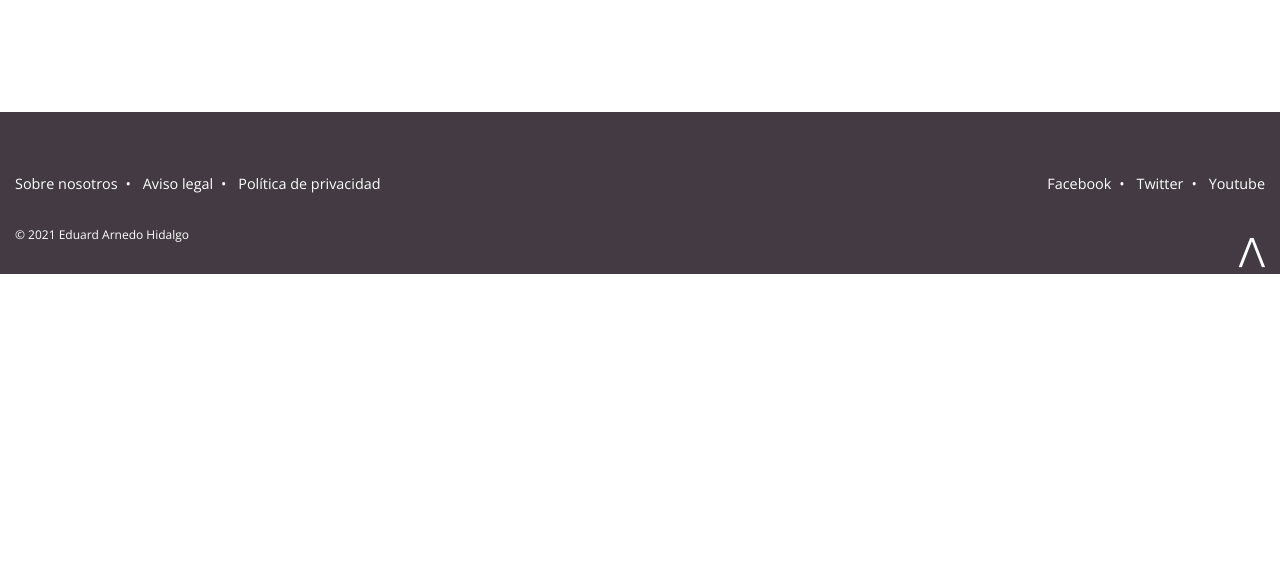
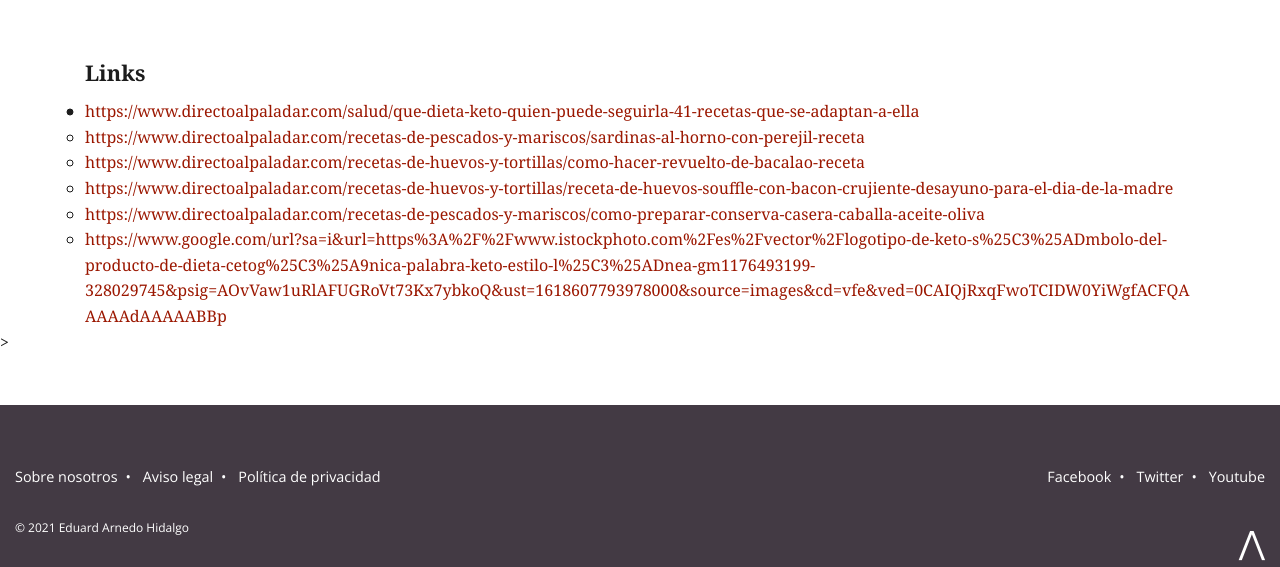
Before and after one commit to eah1/project-web, a website built with Parcel: page src/web/links.html in a window 1280 px wide. Shown: the part 251-818 px from the top of the page. Built offline with nearby package versions, Linux system fonts and the light colour scheme.

Commit message:
Complete links and description

```diff
--- a/src/web/links.html
+++ b/src/web/links.html
@@ -22,10 +22,23 @@
             </nav>
         </header>
     </div>
-    <main id="main" class="home">
-
+    <main id="main">
+        <div class="container">
+            <h3>Links</h3>
+            <ul>
+                <li>
+                    <ul>
+                        <li><a href="https://www.directoalpaladar.com/salud/que-dieta-keto-quien-puede-seguirla-41-recetas-que-se-adaptan-a-ella">https://www.directoalpaladar.com/salud/que-dieta-keto-quien-puede-seguirla-41-recetas-que-se-adaptan-a-ella</a></li>
+                        <li><a href="https://www.directoalpaladar.com/recetas-de-pescados-y-mariscos/sardinas-al-horno-con-perejil-receta">https://www.directoalpaladar.com/recetas-de-pescados-y-mariscos/sardinas-al-horno-con-perejil-receta</a></li>
+                        <li><a href="https://www.directoalpaladar.com/recetas-de-huevos-y-tortillas/como-hacer-revuelto-de-bacalao-receta">https://www.directoalpaladar.com/recetas-de-huevos-y-tortillas/como-hacer-revuelto-de-bacalao-receta</a></li>
+                        <li><a href="https://www.directoalpaladar.com/recetas-de-huevos-y-tortillas/receta-de-huevos-souffle-con-bacon-crujiente-desayuno-para-el-dia-de-la-madre">https://www.directoalpaladar.com/recetas-de-huevos-y-tortillas/receta-de-huevos-souffle-con-bacon-crujiente-desayuno-para-el-dia-de-la-madre</a></li>
+                        <li><a href="https://www.directoalpaladar.com/recetas-de-pescados-y-mariscos/como-preparar-conserva-casera-caballa-aceite-oliva">https://www.directoalpaladar.com/recetas-de-pescados-y-mariscos/como-preparar-conserva-casera-caballa-aceite-oliva</a></li>
+                        <li><a href="https://www.google.com/url?sa=i&url=https%3A%2F%2Fwww.istockphoto.com%2Fes%2Fvector%2Flogotipo-de-keto-s%25C3%25ADmbolo-del-producto-de-dieta-cetog%25C3%25A9nica-palabra-keto-estilo-l%25C3%25ADnea-gm1176493199-328029745&psig=AOvVaw1uRlAFUGRoVt73Kx7ybkoQ&ust=1618607793978000&source=images&cd=vfe&ved=0CAIQjRxqFwoTCIDW0YiWgfACFQAAAAAdAAAAABBp">https://www.google.com/url?sa=i&url=https%3A%2F%2Fwww.istockphoto.com%2Fes%2Fvector%2Flogotipo-de-keto-s%25C3%25ADmbolo-del-producto-de-dieta-cetog%25C3%25A9nica-palabra-keto-estilo-l%25C3%25ADnea-gm1176493199-328029745&psig=AOvVaw1uRlAFUGRoVt73Kx7ybkoQ&ust=1618607793978000&source=images&cd=vfe&ved=0CAIQjRxqFwoTCIDW0YiWgfACFQAAAAAdAAAAABBp</a></li>
+                    </ul>
+                </li>
+            </ul>
+        </div>>
     </main>
-
     <footer>
         <div class="containerFluid">
             <div class="footer">
```
Also changed, not shown: src/web/keto.html (+15 -2 lines).
